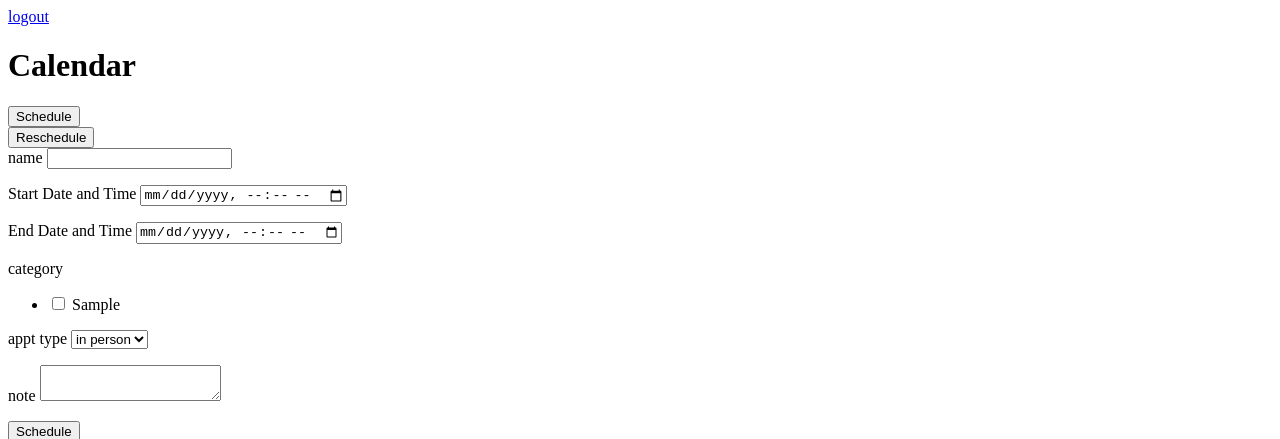
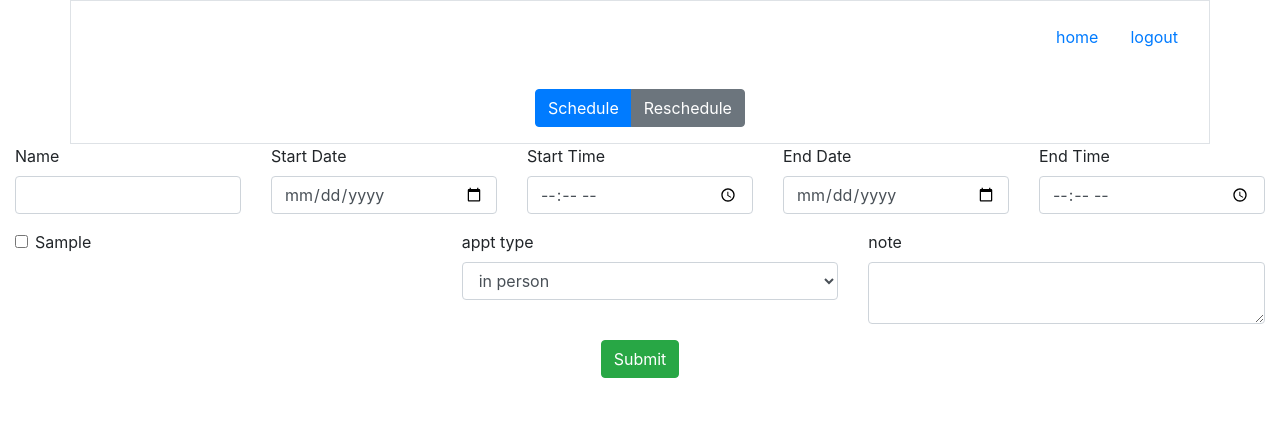
Before and after one commit to andidietz/calendar-capstone, a Flask app: page /schedule/add in a window 1280 px wide. Shown: the top 439 px of that part. Run offline with Flask 2, Linux system fonts and the light colour scheme; the visitor is signed in with stand-in values (Sample User, id 1); tables that the repository leaves empty hold one stand-in row (Sample ...); the page is wider than the window, and the part outside it is not shown; some libraries are stand-ins or nearby versions.

Commit message:
update files

```diff
--- a/app.py
+++ b/app.py
@@ -54,7 +54,7 @@ def login_user():
 
 
 @app.route('/users/register', methods=['GET', 'post'])
-def resgister_staff():
+def register_staff():
 
     if 'user' in session:
         return redirect('/schedule/add')
@@ -147,14 +147,6 @@ def show_and_handle_note_form(appt_id):
 def serve_search_page():
     return render_template('reschedule/search.html')
 
-# ERROR HERE: JS axios call to this route returns an
-# 'AttributeError: 'str' object has no attribute 'strftime'
-
-# Probably because the database Column is a text field rather than a datatime.
-# However, I can not figure out how to format the data for the Database to accept POSTed data
-# if it were a datatime column instead of text.
-# Might be best if I figured out the formatting error going into the db instead of
-# formatting it after querying it
 @app.route('/<int:appt_id>/reschedule', methods=['GET','POST'])
 def reschedule(appt_id):
 
@@ -178,10 +170,20 @@ def reschedule(appt_id):
 
 #  ERROR HERE: JS axios call to this route returns a 500 internal server error
 @app.route('/api/reschedule/search', methods=['GET'])
-def query_appt_on_teamup():
+def query_appt_on_database():
 
-    search_query = request.args.get('q', '')
-    appts = Appointment.query.filter_by(Appointment.title.like(f'%{search_query}%')).all()
+    search_query = request.args['q']
+    appts = Appointment.query.filter(Appointment.title.like(f'%{search_query}%')).all()
 
     serialized = [serialize_search_results(appt) for appt in appts]
     return jsonify(appts=serialized)
+
+@app.route('/api/schedule/search', methods=['GET'])
+def query_appt_on_hubspot():
+
+    search_query = request.args['q']
+
+    # TODO: Query Hubspot for clients
+
+    serialized = [serialize_search_results(appt) for appt in appts]
+    return jsonify(appts=serialized)
--- a/forms.py
+++ b/forms.py
@@ -1,24 +1,26 @@
 from flask_wtf import FlaskForm
 from wtforms import StringField, PasswordField, SelectMultipleField, SelectField, TextAreaField, widgets
-from wtforms.fields.html5 import DateField, DateTimeLocalField
-
-class MultiCheckboxField(SelectMultipleField):
-    widget = widgets.ListWidget(prefix_label=False)
-    option_widget = widgets.CheckboxInput()
+from wtforms.fields.html5 import TimeField, DateField
 
 class LoginForm(FlaskForm):
+    email = StringField('email:')
+    password = PasswordField('password:')
+
+class RegisterForm(FlaskForm):
+    full_name = StringField('full name')
     email = StringField('email')
     password = PasswordField('password')
 
-class RegisterForm(FlaskForm):
-    full_name = StringField('Full Name')
-    email = StringField('email')
-    password = PasswordField('password')
+class MultiCheckboxField(SelectMultipleField):
+     widget = widgets.ListWidget(prefix_label=False)
+     option_widget = widgets.CheckboxInput()
 
 class ScheduleForm(FlaskForm):
-    title = StringField('name')
-    start_time = DateTimeLocalField('Start Date and Time', format='%Y-%m-%dT%H:%M')
-    end_time = DateTimeLocalField('End Date and Time', format='%Y-%m-%dT%H:%M')
+    title = StringField('Name')
+    start_date = DateField('Start Date', format='%Y-%m-%d')
+    start_time = TimeField('Start Time')
+    end_date = DateField('End Date', format='%Y-%m-%d')
+    end_time = TimeField('End Time')
     categories = MultiCheckboxField('category', coerce=int)
     appt_type = SelectField('appt type', choices=[(1, 'in person'), (2, 'phone'), (3, 'zoom')], coerce=int)
     note = TextAreaField('note')
--- a/templates/_forms.html
+++ b/templates/_forms.html
@@ -1,9 +1,10 @@
 {{ form.hidden_tag() }}
 
 {% for field in form if field.widget.input_type != 'hidden' %}
-    <div>
-        {{field.label}}
-        {{field}}
+    <div class='d-inline'>
+
+        {{field.label(class='d-inline')}}
+        {{field(class='form-control d-inline')}}
 
         <p>
             {% if field.errors %}
--- /dev/null
+++ b/templates/_scheduleform.html
@@ -0,0 +1,116 @@
+{{ form.hidden_tag() }}
+
+<div class="row justify-content-center">
+          <div class="col">
+            <fieldset class="form-field form-group input-sm">
+              {{ form.title.label }}
+              {{ form.title(class='form-control') }}
+              {% if form.title.errors %}
+              <ul class="errors">
+                  {% for error in form.title.errors %}
+                  <li>{{ error }}</li>
+                  {% endfor %}
+              </ul>
+              {% endif %}
+            </fieldset>
+          </div>
+          <div class="col">
+            <fieldset class="form-field form-group">
+              {{ form.start_date.label }}
+              {{ form.start_date(class='form-control') }}
+              {% if form.start_date.errors %}
+              <ul class="errors">
+                  {% for error in form.start_date.errors %}
+                  <li>{{ error }}</li>
+                  {% endfor %}
+              </ul>
+              {% endif %}
+            </fieldset>
+          </div>
+          <div class="col">
+            <fieldset class="form-field form-group">
+              {{ form.start_time.label }}
+              {{ form.start_time(class='form-control') }}
+              {% if form.start_time.errors %}
+              <ul class="errors">
+                  {% for error in form.start_time.errors %}
+                  <li>{{ error }}</li>
+                  {% endfor %}
+              </ul>
+              {% endif %}
+            </fieldset>
+          </div>
+          <div class="col">
+            <fieldset class="form-field form-group">
+              {{ form.end_date.label }}
+              {{ form.end_date(class='form-control') }}
+              {% if form.end_date.errors %}
+              <ul class="errors">
+                  {% for error in form.end_date.errors %}
+                  <li>{{ error }}</li>
+                  {% endfor %}
+              </ul>
+              {% endif %}
+            </fieldset>
+          </div>
+          <div class="col">
+            <fieldset class="form-field form-group">
+              {{ form.end_time.label }}
+              {{ form.end_time(class='form-control') }}
+              {% if form.end_time.errors %}
+              <ul class="errors">
+                  {% for error in form.end_time.errors %}
+                  <li>{{ error }}</li>
+                  {% endfor %}
+              </ul>
+              {% endif %}
+            </fieldset>
+          </div>
+  </div>
+  <div class="row">
+      <div class="col ">
+        <fieldset class="form-field form-group">
+          {% for categories in form.categories %}
+              <div class="form-check">
+                  {{ categories(class="form-check-input") }}
+                  {{ categories.label(class="form-check-label") }}
+              </div>
+          {% endfor %}
+              {% if form.categories.errors %}
+              <ul class="errors">
+              {% for error in form.categories.errors %}
+                  <li>{{ error }}</li>
+              {% endfor %}
+              </ul>
+              {% endif %}
+        </fieldset>
+      </div>
+      <div class="col">
+        <fieldset class="form-field form-check">
+          {{ form.appt_type.label }}
+          {{ form.appt_type(class='form-control') }}
+          {% if form.appt_type.errors %}
+          <ul class="errors">
+              {% for error in form.appt_type.errors %}
+              <li>{{ error }}</li>
+              {% endfor %}
+          </ul>
+          {% endif %}
+        </fieldset>
+      </div>
+
+      <div class="col">
+        <fieldset class="form-field form-group">
+          {{ form.note.label }}
+          {{ form.note(class='form-control') }}
+          {% if form.note.errors %}
+          <ul class="errors">
+              {% for error in form.note.errors %}
+              <li>{{ error }}</li>
+              {% endfor %}
+          </ul>
+          {% endif %}
+        </fieldset>
+      </div>
+  </div>
+</div>
--- a/templates/_topbar.html
+++ b/templates/_topbar.html
@@ -1,8 +1,14 @@
-<a href='/users/logout'>logout</a>
-<h1>Calendar</h1>
-<form action='/schedule/add' class='schedule-route'>
-    <button>Schedule</button>
-</form>
-<form action='/reschudule/search' class='reschedule-route'>
-    <button>Reschedule</button>
-</form>
+<div class="container">
+    <ul class="nav justify-content-end my-3">
+        <li class="nav-item">
+          <a class="nav-link" href="/">home</a>
+        </li>
+        <li class="nav-item">
+          <a class="nav-link" href="/users/logout">logout</a>
+        </li>
+      </ul>
+    <div class="btn-group my-3" role="group" aria-label="Basic example">
+        <a class='schedule-route btn btn-primary' href='/schedule/add'>Schedule</a>
+        <a class='reschedule-route btn btn-secondary' href='/reschudule/search'>Reschedule</a>
+    </div>
+</div>
--- a/templates/base.html
+++ b/templates/base.html
@@ -6,6 +6,7 @@
     <meta name='viewport' content='width=device-width, initial-scale=1.0'>
 
     <title>{% block title %}{% endblock %}</title>
+    <link rel="stylesheet" href="https://stackpath.bootstrapcdn.com/bootstrap/4.3.1/css/bootstrap.min.css" integrity="sha384-ggOyR0iXCbMQv3Xipma34MD+dH/1fQ784/j6cY/iJTQUOhcWr7x9JvoRxT2MZw1T" crossorigin="anonymous">
     <link rel='stylesheet' href='../static/style.css'/></head>
 <body>
     {% for msg in get_flashed_messages() %}
--- a/templates/schedule/add.html
+++ b/templates/schedule/add.html
@@ -1,13 +1,23 @@
 {% extends 'base.html' %}
 {% block title %}Schedule{% endblock %}
 {% block content %}
-    {% include '_topbar.html' %}
-    <div id='scheduling-section'>
-        <form action='/schedule/add' method='POST'>
-            {% include '_forms.html' %}
-            <button>Schedule</button>
-        </form>
+    <div class="container border">
+        <div class="row align-items-center text-center">
+                {% include '_topbar.html' %}
+        </div>
     </div>
-    <iframe src='https://teamup.com/ksxeh1e9c983hrknq5?showLogo=0&showSearch=0&showProfileAndInfo=0&showSidepanel=1&showTitle=0&showAgendaHeader=1&showAgendaDetails=0&showYearViewHeader=1' style='width: 100%; height: 800px; border: 1px solid #cccccc' frameborder='0' />
+
+  <div class="container-fluid">
+
+      <form action="/schedule/add" method='POST'>
+        {% include '_scheduleform.html' %}
+        <div class="row justify-content-center mb-2">
+          <button class="btn btn-success">Submit</button>
+        </div>
+      </form>
+      <div class="row justify-content-center">
+          <!-- iframe of calendar here -->
+      </div>
+  </div>
 
 {% endblock %}
--- a/templates/users/register.html
+++ b/templates/users/register.html
@@ -1,7 +1,7 @@
 {% extends 'base.html' %}
 {% block title %}register{% endblock %}
 {% block content %}
-    <form action='/register' method='POST'>
+    <form action='/users/register' method='POST'>
         {% include '_forms.html' %}
         <button>register</button>
     </form>
```
Also changed, not shown: other parts of templates/base.html (+3 -0 lines), helper.py (+86 -27 lines), models.py (+6 -3 lines), static/cal.js (+18 -3 lines), templates/reschedule/update.html (added, +12 -0 lines), templates/users/login.html (+26 -4 lines).
